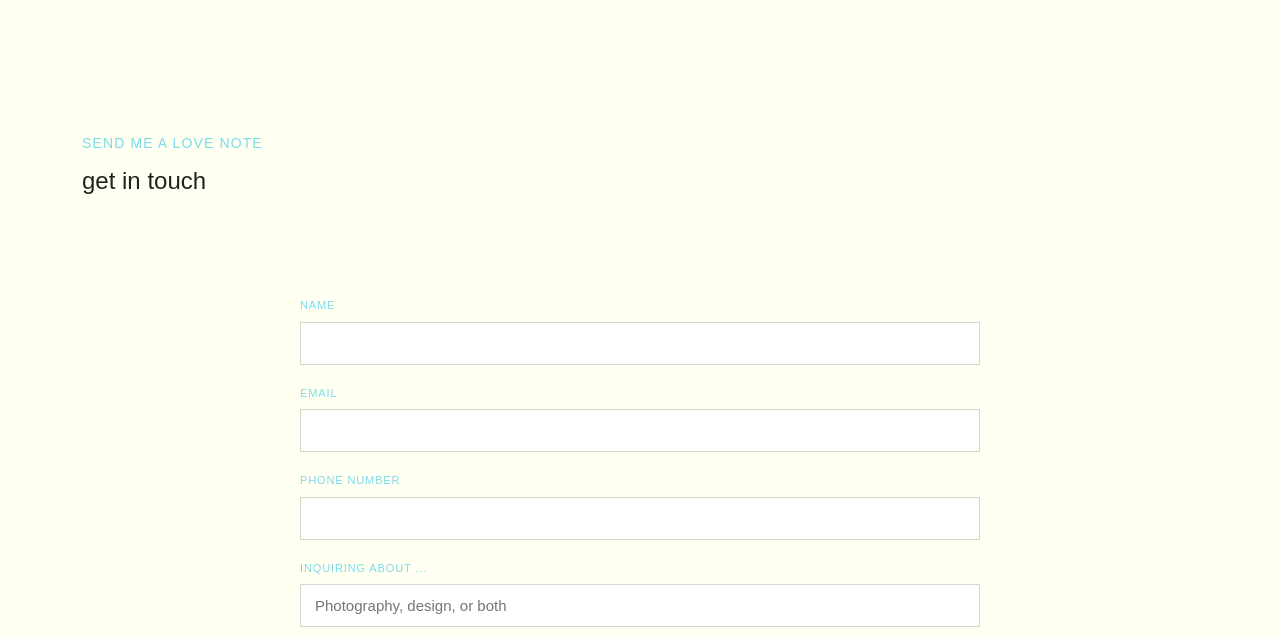
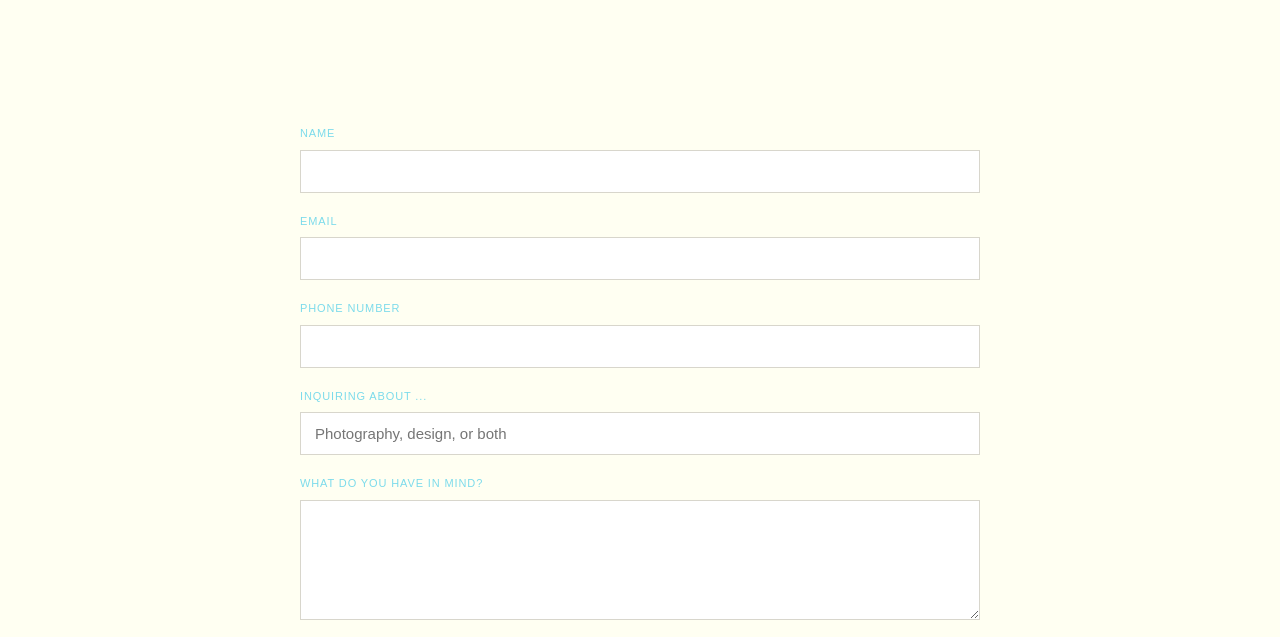
Before and after one commit to hello-soffee/sophie-elle, a plain HTML site: page contact.html in a window 1280 px wide. Shown: the part 99-736 px from the top of the page. Drawn offline with Linux system fonts and the light colour scheme; files whose address does not match are found by name; a web font is replaced by a local one.

Commit message:
Update contact.html

```diff
--- a/contact.html
+++ b/contact.html
@@ -24,19 +24,6 @@
   </div>
 </header>
 <main>
-
-<!-- CONTACT PAGE TITLE -->
-
-<section class="page-title-section">
-  <div class="wrap">
-    <div class="page-title-content">
-
-      <p class="tag">SEND ME A LOVE NOTE</p>
-      <h2>get in touch</h2>
-
-    </div>
-  </div>
-</section>
 
 
   <section class="wrap contact-layout">
```
